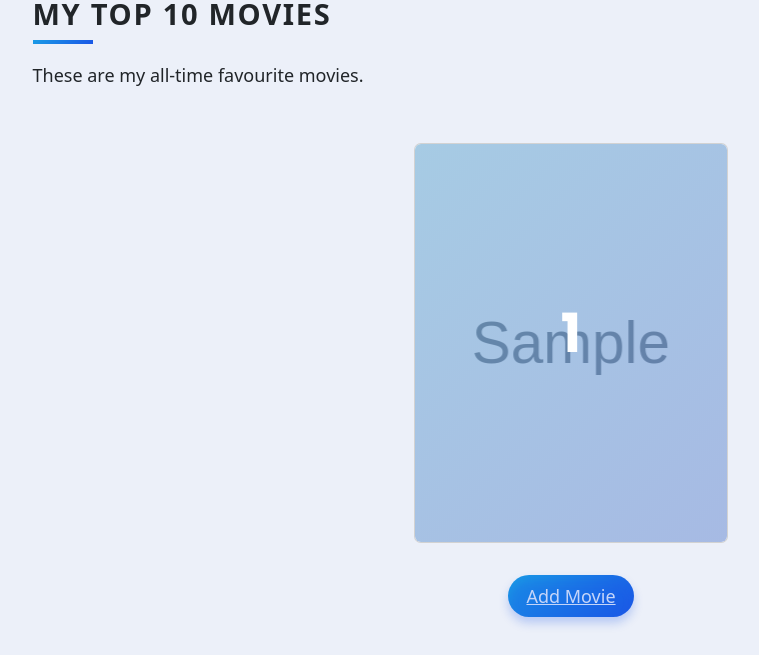
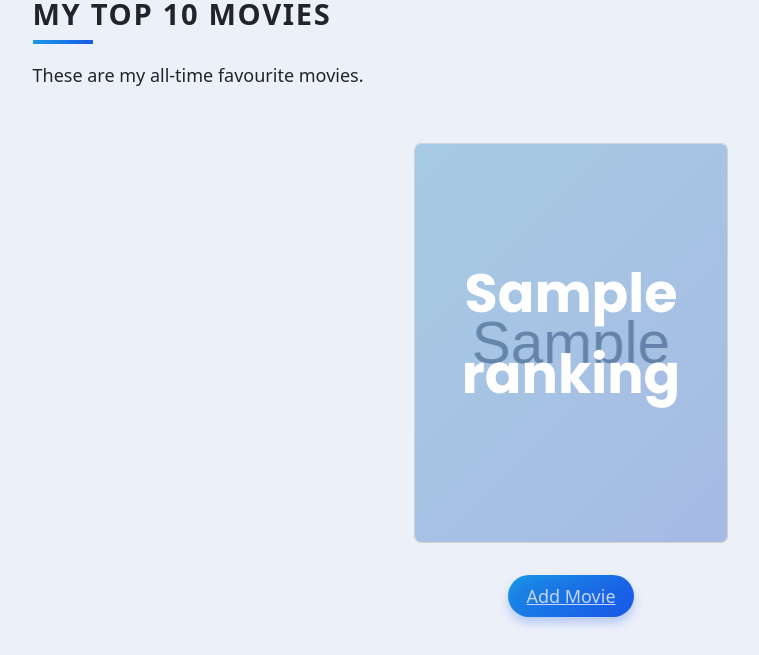
Before and after one commit to celinaczy/my-top-movies-website, a Flask app: template templates/index.html in a window 1280 px wide. Shown: the top 655 px of the page, without its empty margins (69-828 px from the left). Run offline with Flask 3, Linux system fonts and the light colour scheme; the template is opened without the code that fills it: most values are stand-ins (such as "Sample title", 1, 10 or a date in 2020); grey boxes marked "Sample" are stand-in pictures; some libraries are stand-ins or nearby versions.

Commit message:
update and display ranking based on rating

```diff
--- a/main.py
+++ b/main.py
@@ -47,7 +47,7 @@
     year: Mapped[str] = mapped_column(String(250), nullable=False)
     description: Mapped[str] = mapped_column(String(500), nullable=False)
     rating: Mapped[str] = mapped_column(Float)
-    ranking: Mapped[str] = mapped_column(Float)
+    ranking: Mapped[str] = mapped_column(Integer)
     review: Mapped[str] = mapped_column(String(250))
     img_url: Mapped[str] = mapped_column(String(250), nullable=False)
 
@@ -91,8 +91,11 @@
 
 @app.route("/")
 def home():
-    result = db.session.execute(db.select(Movie).order_by(desc(Movie.rating))).scalars()
-    return render_template("index.html", movies=result)
+    all_movies = db.session.execute(db.select(Movie).order_by(desc(Movie.rating))).scalars().all()
+    for i in range(len(all_movies)):
+        all_movies[i].ranking = i + 1
+    db.session.commit()
+    return render_template("index.html", movies=all_movies)
 
 @app.route("/edit", methods=['GET', 'POST'])
 def edit():
--- a/templates/index.html
+++ b/templates/index.html
@@ -9,7 +9,7 @@
    {% for movie in movies: %}
   <div class="card" >
     <div class="front" style="background-image: url({{movie.img_url}});">
-        <p class="large">1</p>
+        <p class="large">{{movie.ranking}}</p>
     </div>
     <div class="back">
       <div>
```
